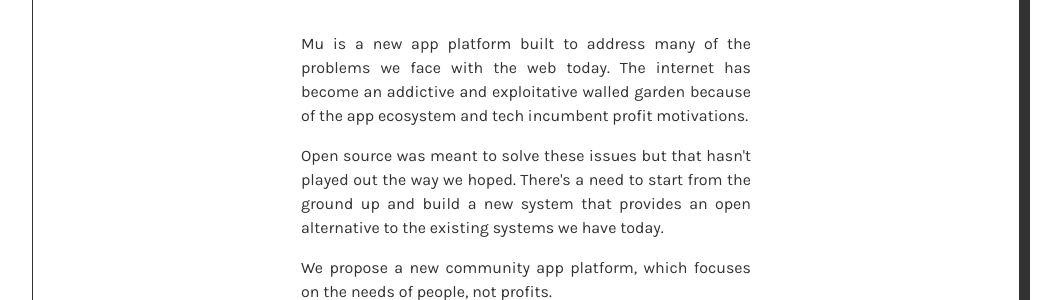
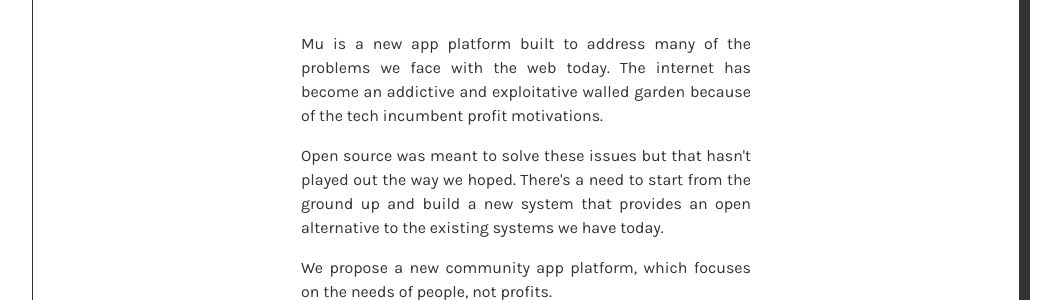
Before and after one commit to muxyz/website, a Jekyll site: the page built from index.md, in a window 1280 px wide. Shown: the part 223-523 px from the top of the page, without its empty margins (114-1175 px from the left). Built offline with Jekyll 4.4.1, drawn with Linux system fonts in a browser that asks for light colours.

Commit message:
Update index.md

```diff
--- a/index.md
+++ b/index.md
@@ -8,7 +8,7 @@ description: "Human computer interface"
 <div id="abstract">
 Mu is a new app platform built to address many of the problems we
 face with the web today. The internet has become an addictive and exploitative walled garden because
-of the app ecosystem and tech incumbent profit motivations.
+of the tech incumbent profit motivations.
 
 <p>Open source was meant to solve these issues but
 that hasn't played out the way we hoped. There's a need
```
